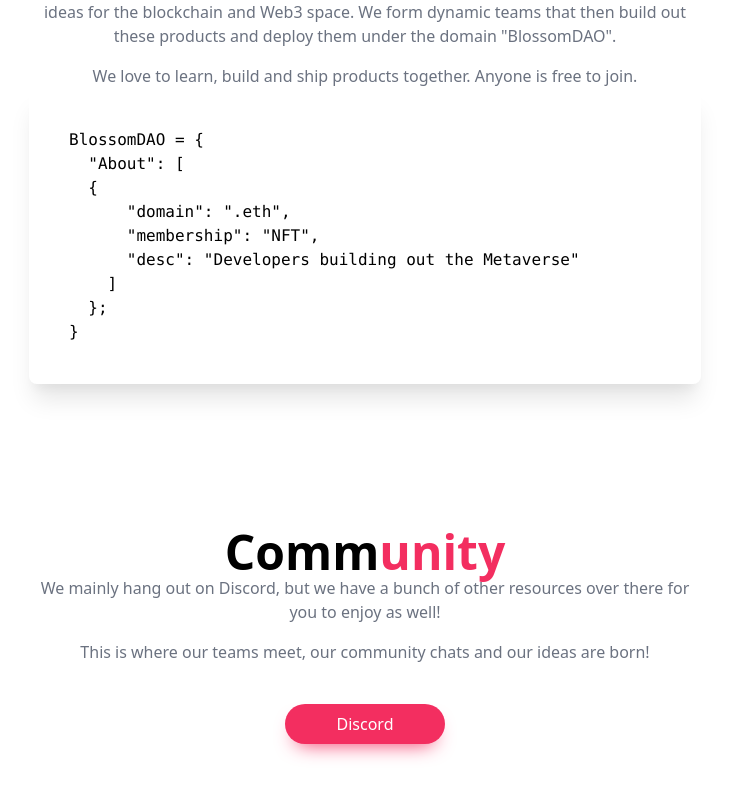
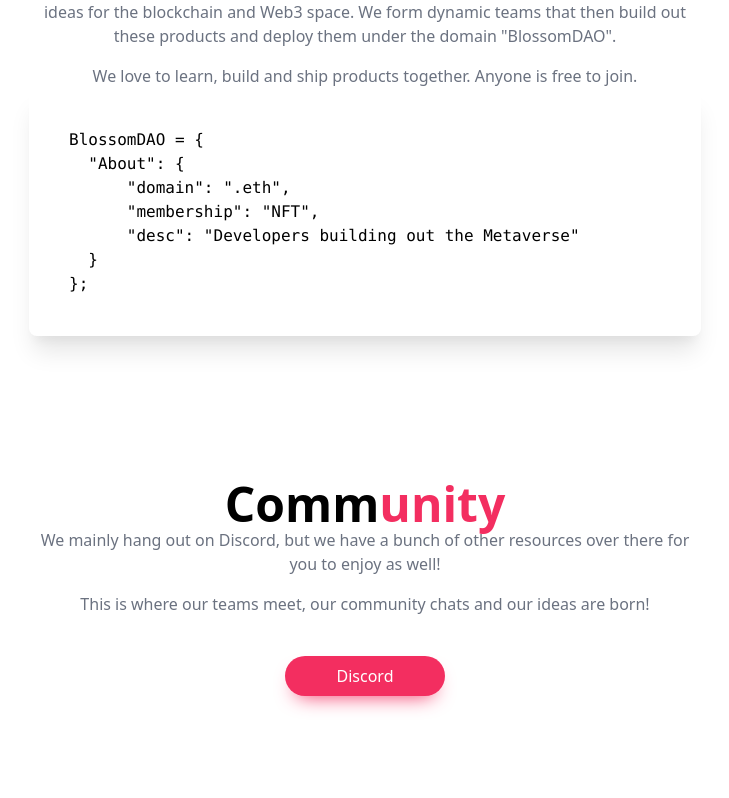
Before and after one commit to aindong/blossomdao-landing, a Next.js app: page / in a window 1280 px wide. Shown: the part 898-1696 px from the top of the page, without its empty margins (275-1004 px from the left). Built offline with nearby package versions, Linux system fonts and the light colour scheme; grey boxes are pictures that could not be loaded.

Commit message:
updated code format and syntax

```diff
--- a/pages/index.js
+++ b/pages/index.js
@@ -7,14 +7,12 @@
 import pika from "../assets/pikadao.gif";
 
 const code = `BlossomDAO = {
-  "About": [
-  {
+  "About": {
       "domain": ".eth",
       "membership": "NFT",
       "desc": "Developers building out the Metaverse"
-    ]
-  };
-}`;
+  }
+};`;
 
 export default function Home() {
   return (
```
